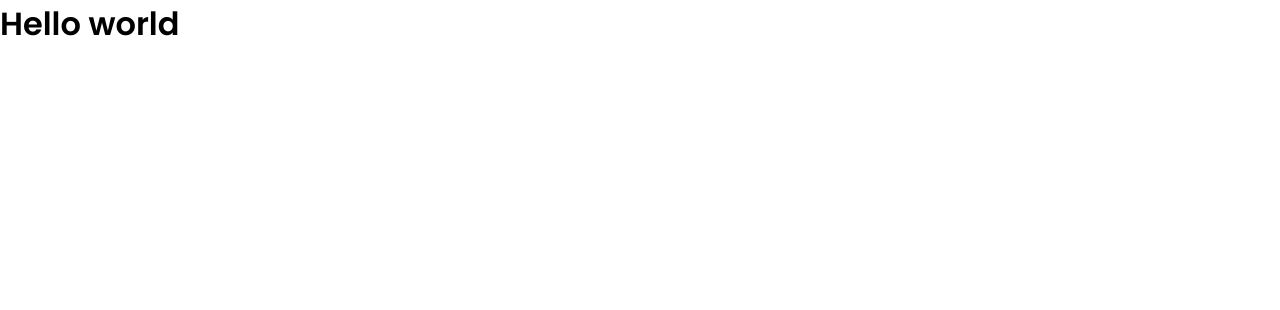
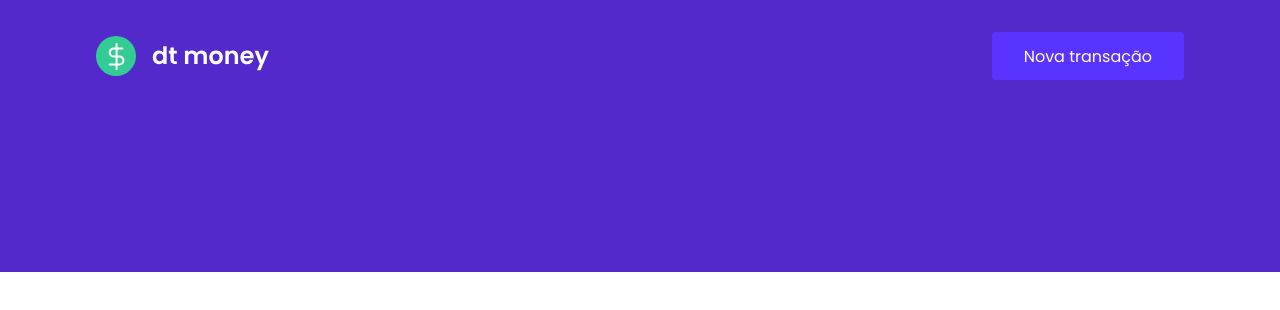
Before and after one commit to jordelucas/dt-money, a React (Create React App) app: page / in a window 1280 px wide. Shown: the top 310 px of the page. Built offline with nearby package versions, Linux system fonts and the light colour scheme.

Commit message:
add header component

```diff
--- a/src/App.tsx
+++ b/src/App.tsx
@@ -1,11 +1,11 @@
+import { Header } from "./components/Header";
 import { GlobalStyle } from "./styles/global";
 
 export function App() {
   return (
-    <div className="App">
-      <h1>Hello world</h1>
-
+    <>
+      <Header />
       <GlobalStyle />
-    </div>
+    </>
   );
 }
--- /dev/null
+++ b/src/components/Header/index.tsx
@@ -0,0 +1,16 @@
+import logoImg from '../../assets/logo.svg'
+import { Container, Content } from './styles'
+
+export function Header() {
+  return (
+    <Container>
+      <Content>
+        <img src={logoImg} alt="dt money" />
+
+        <button type="button">
+          Nova transação
+        </button>
+      </Content>
+    </Container>
+  )
+}
--- /dev/null
+++ b/src/components/Header/styles.ts
@@ -0,0 +1,35 @@
+import styled from 'styled-components';
+
+export const Container = styled.header`
+  background: var(--blue);
+`;
+
+export const Content = styled.div`
+  max-width: 1120px;
+
+  margin: 0 auto;
+  padding: 2rem 1rem 12rem;
+
+  display: flex;
+  align-items: center;
+  justify-content: space-between;
+
+  button {
+    height: 3rem;
+
+    padding: 0 2rem;
+
+    font-size: 1rem;
+    color: #fff;
+    background: var(--blue-light);
+
+    border: 0;
+    border-radius: 0.25rem;
+
+    transition: filter 0.2s;
+
+    &:hover {
+      filter: brightness(0.9);
+    }
+  }
+`;
```
